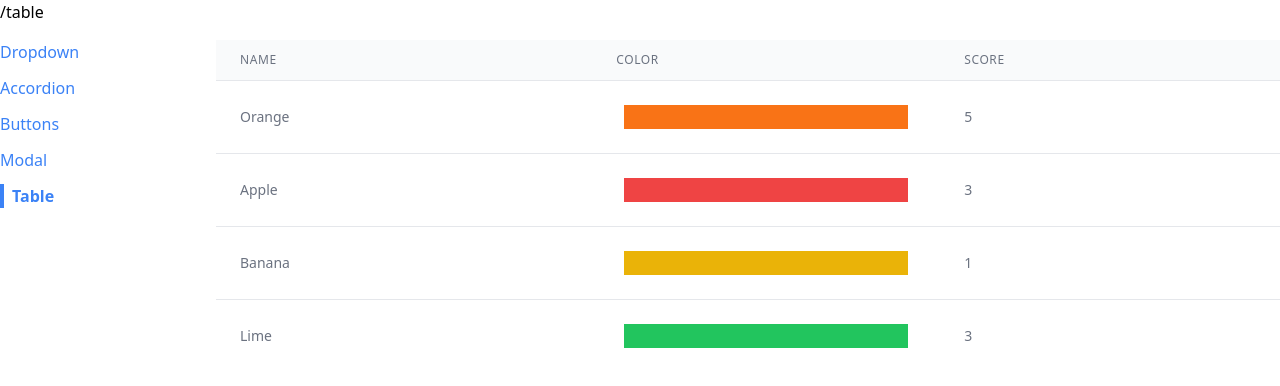
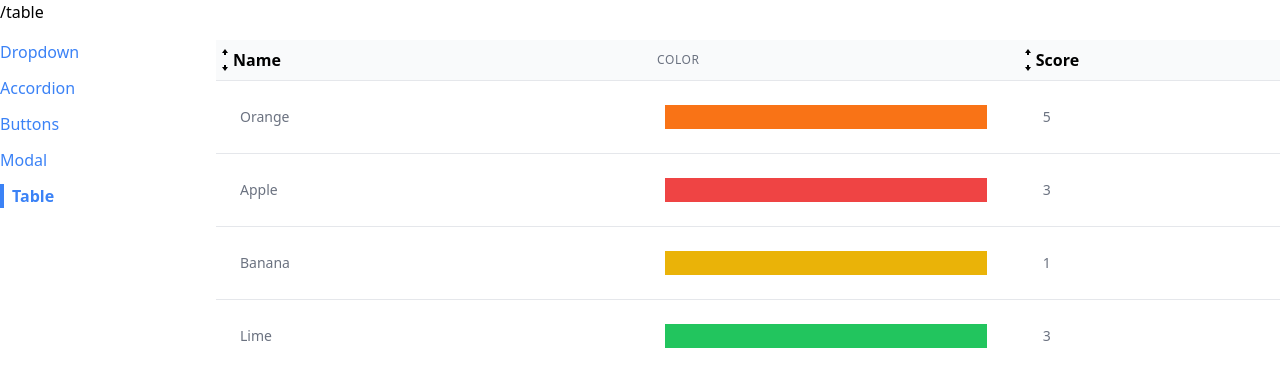
Before and after one commit to eymmProjects/ReactProjects, a React (Create React App) app in the folder comps/: page /table in a window 1280 px wide. Shown: the top 386 px of the page. Built offline with nearby package versions, Linux system fonts and the light colour scheme.

Commit message:
Implementing Sorting

```diff
--- a/comps/src/Pages/TablePage.js
+++ b/comps/src/Pages/TablePage.js
@@ -1,4 +1,5 @@
-import Table from "../components/Table";
+// import Table from "../components/Table";
+import SortableTable from "../components/SortableTable";
 
 function TablePage() {
   const data = [
@@ -9,12 +10,21 @@
   ];
 
   const config = [
-    { label: "Name", render: (fruit) => fruit.name },
+    {
+      label: "Name",
+      render: (fruit) => fruit.name,
+      sortValue: (fruit) => fruit.name,
+    },
+
     {
       label: "Color",
       render: (fruit) => <div className={`p-3 m-2 ${fruit.color}`}></div>,
     },
-    { label: "Score", render: (fruit) => fruit.score },
+    {
+      label: "Score",
+      render: (fruit) => fruit.score,
+      sortValue: (fruit) => fruit.score,
+    },
   ];
 
   const keyFn = (fruit) => {
@@ -23,7 +33,8 @@
 
   return (
     <div>
-      <Table data={data} config={config} keyFn={keyFn} />
+
+      <SortableTable data={data} config={config} keyFn={keyFn} />
     </div>
   );
 }
--- /dev/null
+++ b/comps/src/components/SortableTable.js
@@ -0,0 +1,105 @@
+import { useState } from "react";
+import { GoArrowSmallDown, GoArrowSmallUp } from "react-icons/go";
+import Table from "./Table";
+
+function SortableTable(props) {
+  const [sortOrder, setSortOrder] = useState(null);
+  const [sortBy, setSortBy] = useState(null);
+  const { config, data } = props;
+
+  const handleClick = (label) => {
+    if (sortBy && label !== sortBy) {
+      setSortOrder("asc");
+      setSortBy(label);
+      return;
+    }
+
+    if (sortOrder === null) {
+      setSortOrder("asc");
+      setSortBy(label);
+    } else if (sortOrder === "asc") {
+      setSortOrder("desc");
+      setSortBy(label);
+    } else if (sortOrder === "desc") {
+      setSortOrder(null);
+      setSortBy(null);
+    }
+  };
+
+  const updatedConfig = config.map((column) => {
+    if (!column.sortValue) {
+      return column;
+    }
+
+    return {
+      ...column,
+      header: () => (
+        <th
+          className="cursor-pointer hover:bg-gray-100"
+          onClick={() => handleClick(column.label)}
+        >
+          <div className="flex items-center">
+            {getIcons(column.label, sortBy, sortOrder)}
+            {column.label}
+          </div>
+        </th>
+      ),
+    };
+  });
+
+  // Only sort data if sortOrder && sortBy are not null
+  // Make a copy of the 'data' prop
+  // Find the correct sortValue function and use it for sorting
+  let sortedData = data;
+  if (sortOrder && sortBy) {
+    const { sortValue } = config.find((column) => column.label === sortBy);
+    sortedData = [...data].sort((a, b) => {
+      const valueA = sortValue(a);
+      const valueB = sortValue(b);
+
+      const reverseOrder = sortOrder === "asc" ? 1 : -1;
+
+      if (typeof valueA === "string") {
+        return valueA.localeCompare(valueB) * reverseOrder;
+      } else {
+        return (valueA - valueB) * reverseOrder;
+      }
+    });
+  }
+
+  return <Table {...props} data={sortedData} config={updatedConfig} />;
+}
+
+function getIcons(label, sortBy, sortOrder) {
+  if (label !== sortBy) {
+    return (
+      <div>
+        <GoArrowSmallUp />
+        <GoArrowSmallDown />
+      </div>
+    );
+  }
+
+  if (sortOrder === null) {
+    return (
+      <div>
+        <GoArrowSmallUp />
+        <GoArrowSmallDown />
+      </div>
+    );
+  } else if (sortOrder === "asc") {
+    return (
+      <div>
+        <GoArrowSmallUp />
+      </div>
+    );
+  } else if (sortOrder === "desc") {
+    return (
+      <div>
+        <GoArrowSmallDown />
+      </div>
+    );
+  }
+}
+
+export default SortableTable;
--- a/comps/src/components/Table.js
+++ b/comps/src/components/Table.js
@@ -1,7 +1,13 @@
+import { Fragment } from "react";
+
 function Table({ data, config, keyFn }) {
   // return <div>{data.length}</div>;
 
   const renderedHeader = config.map((column) => {
+    if (column.header) {
+      return <Fragment key={column.label}>{column.header()}</Fragment>;
+    }
+
     return (
       <th
         className="px-6 py-3 text-left text-xs font-medium text-gray-500 uppercase tracking-wider"
```
